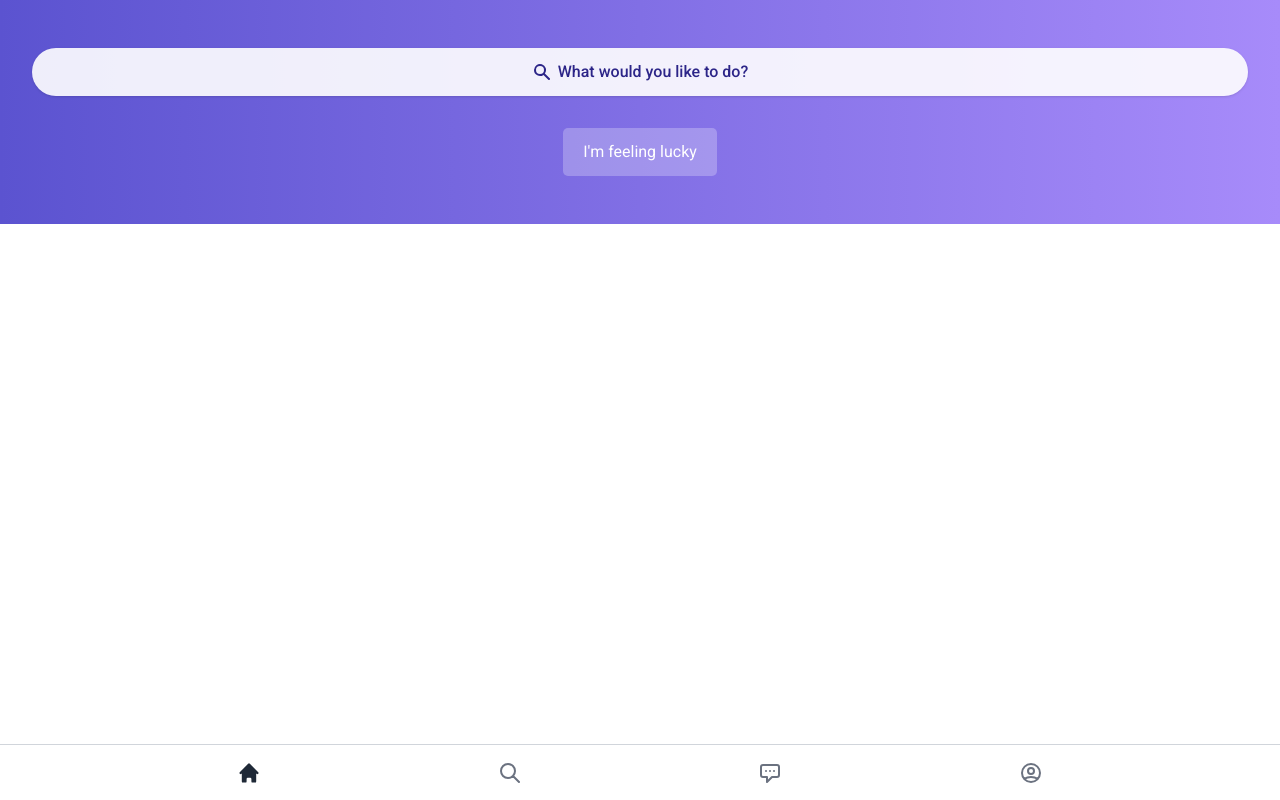
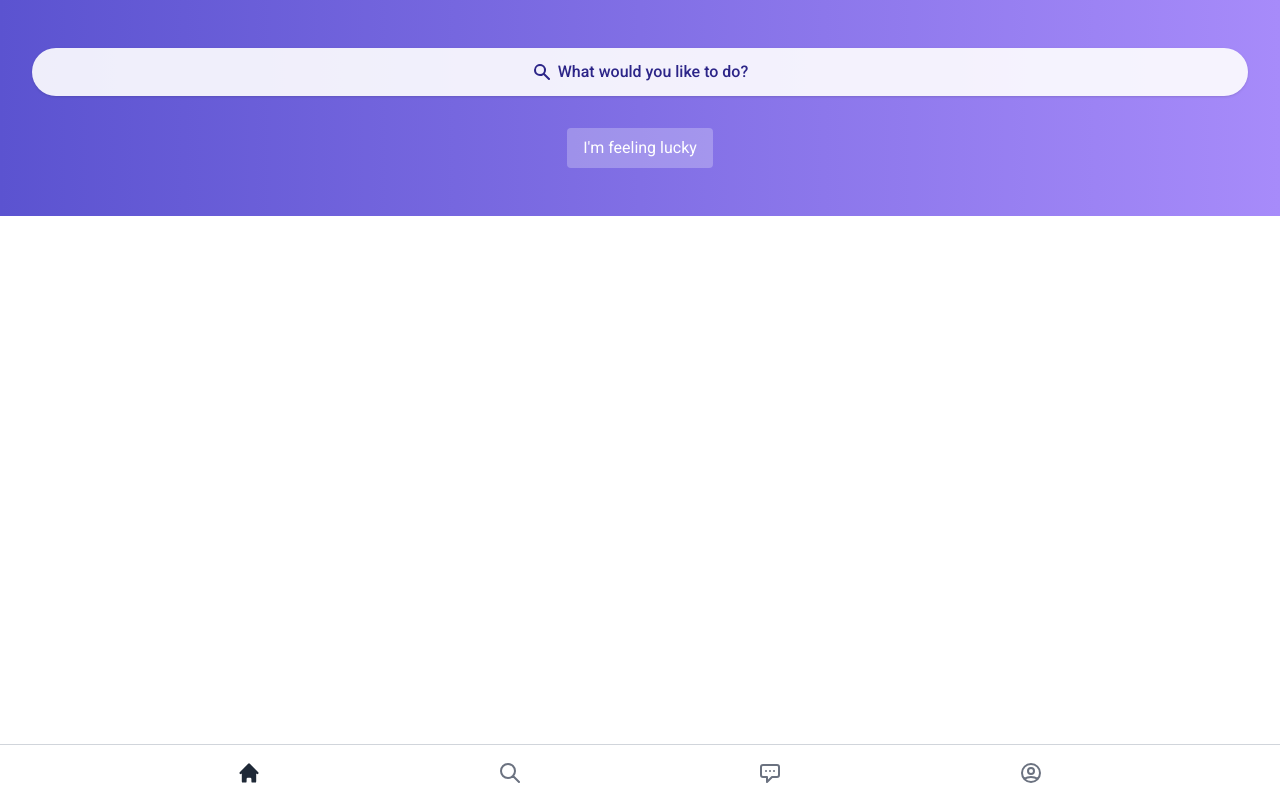
Before and after one commit to vas-delalis/concord, a React (Create React App) app in the folder client/: page /app in a window 1280 px wide. Built offline with nearby package versions, Linux system fonts and the light colour scheme.

Commit message:
Migrate Button to Tailwind

```diff
--- a/client/src/components/elements/Button.jsx
+++ b/client/src/components/elements/Button.jsx
@@ -1,49 +1,28 @@
-import styled from 'styled-components';
+import clsx from 'clsx';
 
 const variants = {
-  primary: `background-color: var(--primary-500);
-            color: white;
-            box-shadow: var(--shadow-double);
-
-            &:disabled {
-              background-color: var(--gray-500);
-            }
-
-            &:enabled:active {
-              background-color: var(--primary-400);
-            }`,
-  transparent: `background-color: rgba(255, 255, 255, 0.25);
-                color: white;
-                font-weight: 400;`,
-  white: `background-color: white;
-          color: var(--primary-600);
-          font-weight: 500;
-          box-shadow: var(--shadow-double);`
-}
+  primary: 'bg-primary-500 text-white shadow disabled:bg-gray-400',
+  transparent: 'bg-white/25 text-white',
+  white: 'bg-white text-primary-600 font-medium text-lg shadow'
+};
 
 const sizes = {
-  small:  'padding: 6px 16px;',
-  medium: 'padding: 12px 20px',
-  large:  'padding: 12px 32px;',
-  full:   `padding: 12px 16px;
-           width: 100%;`
-}
+  small:  'px-4 py-2',
+  medium: 'px-5 py-3',
+  large:  'px-8 py-3',
+  full:   'px-4 py-3 w-full'
+};
 
-const StyledButton = styled.button`
-  display: flex;
-  align-items: center;
-  justify-content: center;
-  border-radius: 5px;
-  font-size: 16px;
-  transition: background-color 0.2s;
-
-  ${({ variant, size }) => (
-    variants[variant] + sizes[size]
-  )}
-`
-
-export const Button = ({ children, variant, size, disabled }) => (
-  <StyledButton variant={variant} size={size} disabled={disabled}>
+export const Button = ({ children, variant, size, disabled, className }) => (
+  <button
+    disabled={disabled}
+    className={clsx(
+      'flex items-center justify-center rounded transition-colors',
+      sizes[size],
+      variants[variant],
+      className
+    )}
+  >
     { children }
-  </StyledButton>
+  </button>
 )
--- a/client/src/features/groups/Groups.jsx
+++ b/client/src/features/groups/Groups.jsx
@@ -9,10 +9,10 @@ export const Groups = () => {
   return (
     <div className='bg-gradient-to-r from-primary-500 to-violet-400 text-white flex justify-between items-center p-4'>
       Overwatch
-      <button className='flex items-center bg-white text-primary-600 font-medium text-lg rounded py-0.5 pl-3 pr-4 shadow'>
+      <Button variant='white' className='py-0.5 pl-3 pr-4'>
         <PlusSmIcon className='w-6' />
         Create
-      </button>
+      </Button>
     </div>
   );
 };
--- a/client/src/features/misc/routes/Home.jsx
+++ b/client/src/features/misc/routes/Home.jsx
@@ -26,7 +26,7 @@ export const Home = () => {
           What would you like to do?
         </button>
         <Link to="lfg" className='mt-8'>
-          <Button variant="transparent" size="medium">
+          <Button variant="transparent" size="small">
             I'm feeling lucky
           </Button>
         </Link>
```
